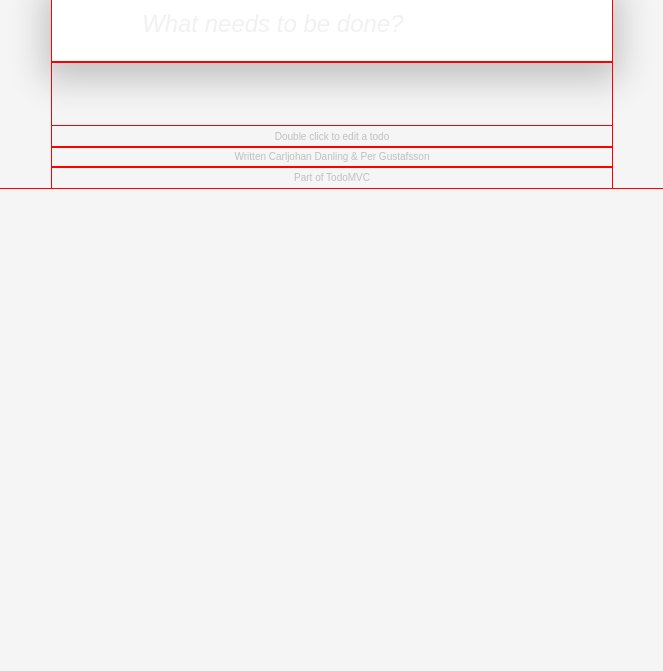
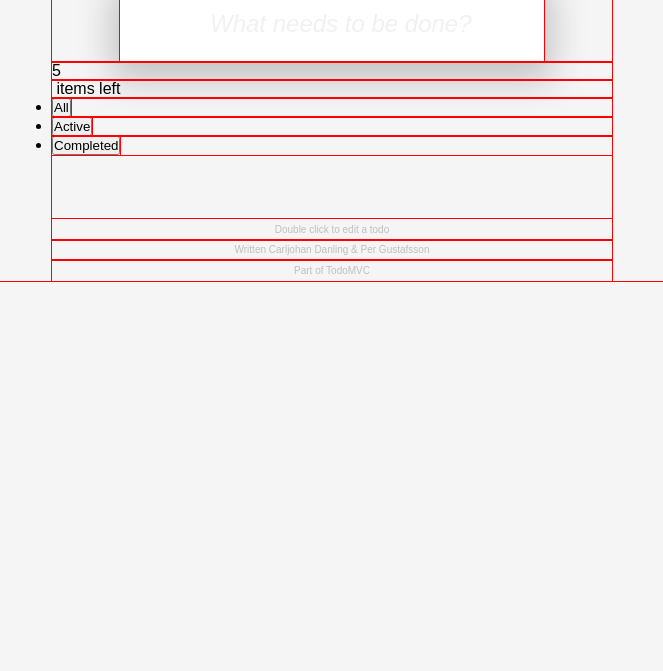
Before and after one commit to CarljohanDanling/TodoMVC, a plain HTML site: page index.html in a window 1280 px wide. Shown: the part 129-800 px from the top of the page, without its empty margins (308-971 px from the left). Drawn offline with Linux system fonts and the light colour scheme.

Commit message:
Adds selector-section at the bottom

```diff
--- a/index.html
+++ b/index.html
@@ -17,28 +17,50 @@
         </header>
 
         <main>
+            <section class="container">
                 <form>
                     <section id="input-section">
-                    <input class="fields-styling " id="todo-input" type="text" placeholder="What needs to be done?" autofocus>
+                        <input class="fields-styling " id="todo-input" type="text" placeholder="What needs to be done?"
+                            autofocus>
                     </section>
                 </form>
 
                 <section id="activity-section">
                     <div id="activity" class="fields-styling">
                         <div>
-                        <svg version="1.1" xmlns="http://www.w3.org/2000/svg" width="32" height="32" viewBox="0 0 32 32">
-                            <path d="M28 0h-24c-2.2 0-4 1.8-4 4v24c0 2.2 1.8 4 4 4h24c2.2 0 4-1.8 4-4v-24c0-2.2-1.8-4-4-4zM28 28h-24v-24h24v24z"></path>
+                            <svg version="1.1" xmlns="http://www.w3.org/2000/svg" width="32" height="32"
+                                viewBox="0 0 32 32">
+                                <path
+                                    d="M28 0h-24c-2.2 0-4 1.8-4 4v24c0 2.2 1.8 4 4 4h24c2.2 0 4-1.8 4-4v-24c0-2.2-1.8-4-4-4zM28 28h-24v-24h24v24z">
+                                </path>
                             </svg>
                         </div>
                         <div>
                             <p></p>
                         </div>
                         <div class="removal">
-                        <svg version="1.1" xmlns="http://www.w3.org/2000/svg" width="22" height="22" viewBox="0 0 512 512">
-                            <path d="M507.331 411.33c-0.002-0.002-0.004-0.004-0.006-0.005l-155.322-155.325 155.322-155.325c0.002-0.002 0.004-0.003 0.006-0.005 1.672-1.673 2.881-3.627 3.656-5.708 2.123-5.688 0.912-12.341-3.662-16.915l-73.373-73.373c-4.574-4.573-11.225-5.783-16.914-3.66-2.080 0.775-4.035 1.984-5.709 3.655 0 0.002-0.002 0.003-0.004 0.005l-155.324 155.326-155.324-155.325c-0.002-0.002-0.003-0.003-0.005-0.005-1.673-1.671-3.627-2.88-5.707-3.655-5.69-2.124-12.341-0.913-16.915 3.66l-73.374 73.374c-4.574 4.574-5.784 11.226-3.661 16.914 0.776 2.080 1.985 4.036 3.656 5.708 0.002 0.001 0.003 0.003 0.005 0.005l155.325 155.324-155.325 155.326c-0.001 0.002-0.003 0.003-0.004 0.005-1.671 1.673-2.88 3.627-3.657 5.707-2.124 5.688-0.913 12.341 3.661 16.915l73.374 73.373c4.575 4.574 11.226 5.784 16.915 3.661 2.080-0.776 4.035-1.985 5.708-3.656 0.001-0.002 0.003-0.003 0.005-0.005l155.324-155.325 155.324 155.325c0.002 0.001 0.004 0.003 0.006 0.004 1.674 1.672 3.627 2.881 5.707 3.657 5.689 2.123 12.342 0.913 16.914-3.661l73.373-73.374c4.574-4.574 5.785-11.227 3.662-16.915-0.776-2.080-1.985-4.034-3.657-5.707z"></path>
+                            <svg version="1.1" xmlns="http://www.w3.org/2000/svg" width="22" height="22"
+                                viewBox="0 0 512 512">
+                                <path
+                                    d="M507.331 411.33c-0.002-0.002-0.004-0.004-0.006-0.005l-155.322-155.325 155.322-155.325c0.002-0.002 0.004-0.003 0.006-0.005 1.672-1.673 2.881-3.627 3.656-5.708 2.123-5.688 0.912-12.341-3.662-16.915l-73.373-73.373c-4.574-4.573-11.225-5.783-16.914-3.66-2.080 0.775-4.035 1.984-5.709 3.655 0 0.002-0.002 0.003-0.004 0.005l-155.324 155.326-155.324-155.325c-0.002-0.002-0.003-0.003-0.005-0.005-1.673-1.671-3.627-2.88-5.707-3.655-5.69-2.124-12.341-0.913-16.915 3.66l-73.374 73.374c-4.574 4.574-5.784 11.226-3.661 16.914 0.776 2.080 1.985 4.036 3.656 5.708 0.002 0.001 0.003 0.003 0.005 0.005l155.325 155.324-155.325 155.326c-0.001 0.002-0.003 0.003-0.004 0.005-1.671 1.673-2.88 3.627-3.657 5.707-2.124 5.688-0.913 12.341 3.661 16.915l73.374 73.373c4.575 4.574 11.226 5.784 16.915 3.661 2.080-0.776 4.035-1.985 5.708-3.656 0.001-0.002 0.003-0.003 0.005-0.005l155.324-155.325 155.324 155.325c0.002 0.001 0.004 0.003 0.006 0.004 1.674 1.672 3.627 2.881 5.707 3.657 5.689 2.123 12.342 0.913 16.914-3.661l73.373-73.374c4.574-4.574 5.785-11.227 3.662-16.915-0.776-2.080-1.985-4.034-3.657-5.707z">
+                                </path>
                             </svg>
                         </div>
                     </div>
+                </section>
+            </section>
+            <section>
+                <div id="nr-items-left">
+                    <p id="nr-left">5</p>
+                    <p id="items-left">&nbsp;items&nbsp;left</p>
+                </div>
+                <nav>
+                    <ul id="filteringbuttons">
+                        <li><button>All</button></li>
+                        <li><button>Active</button></li>
+                        <li><button>Completed</button></li>
+                    </ul>
+                </nav>
             </section>
         </main>
 
--- a/style.css
+++ b/style.css
@@ -7,6 +7,13 @@
 body {
     background-color: #f5f5f5;
     font-family: Arial, Helvetica, sans-serif;
+}
+
+.container {
+    display: flex;
+    flex-direction: column;
+    align-items: center;
+
 }
 
 .centered-content {
```
Lines whose indentation alone changed are shown as unchanged.
